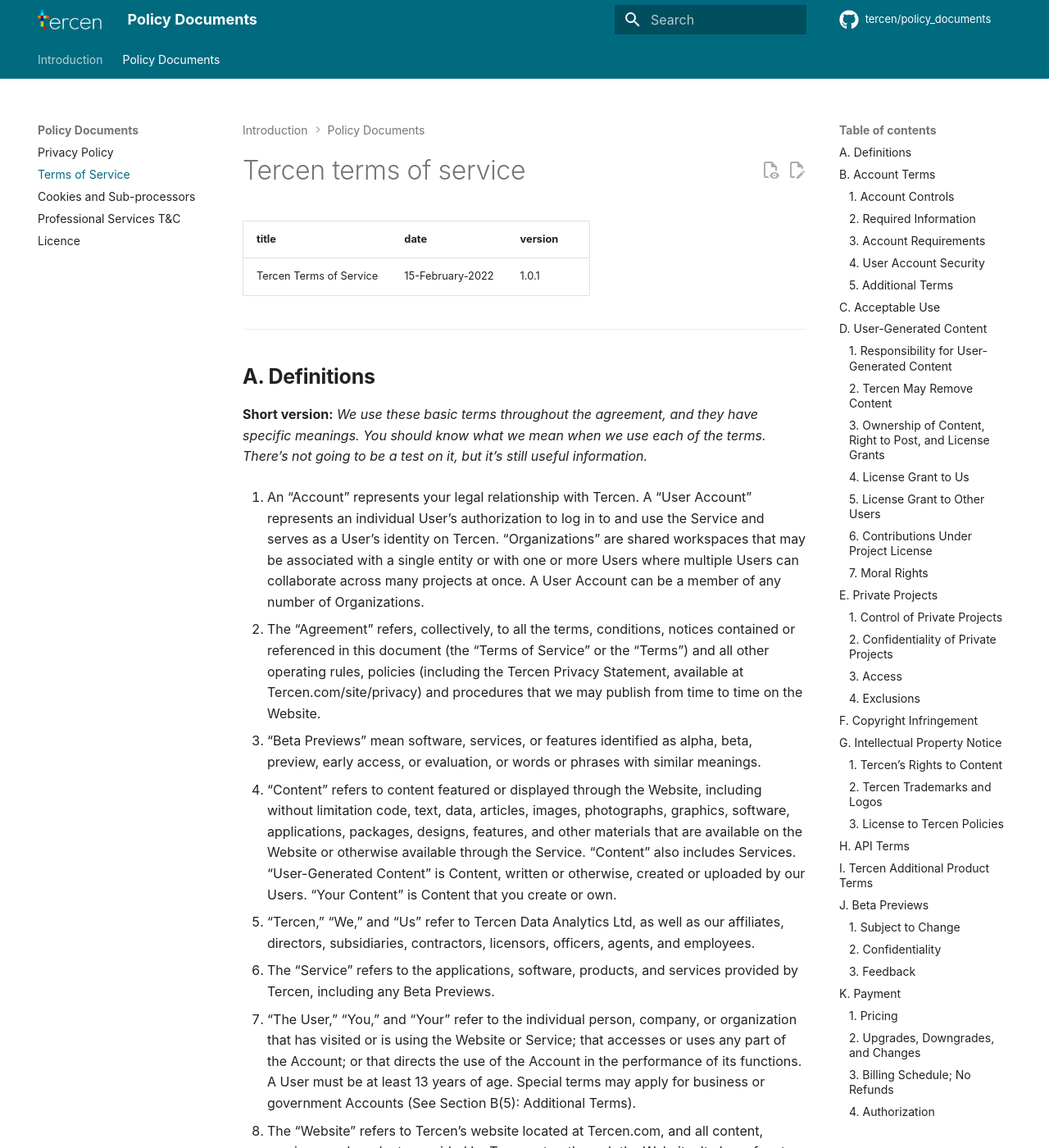
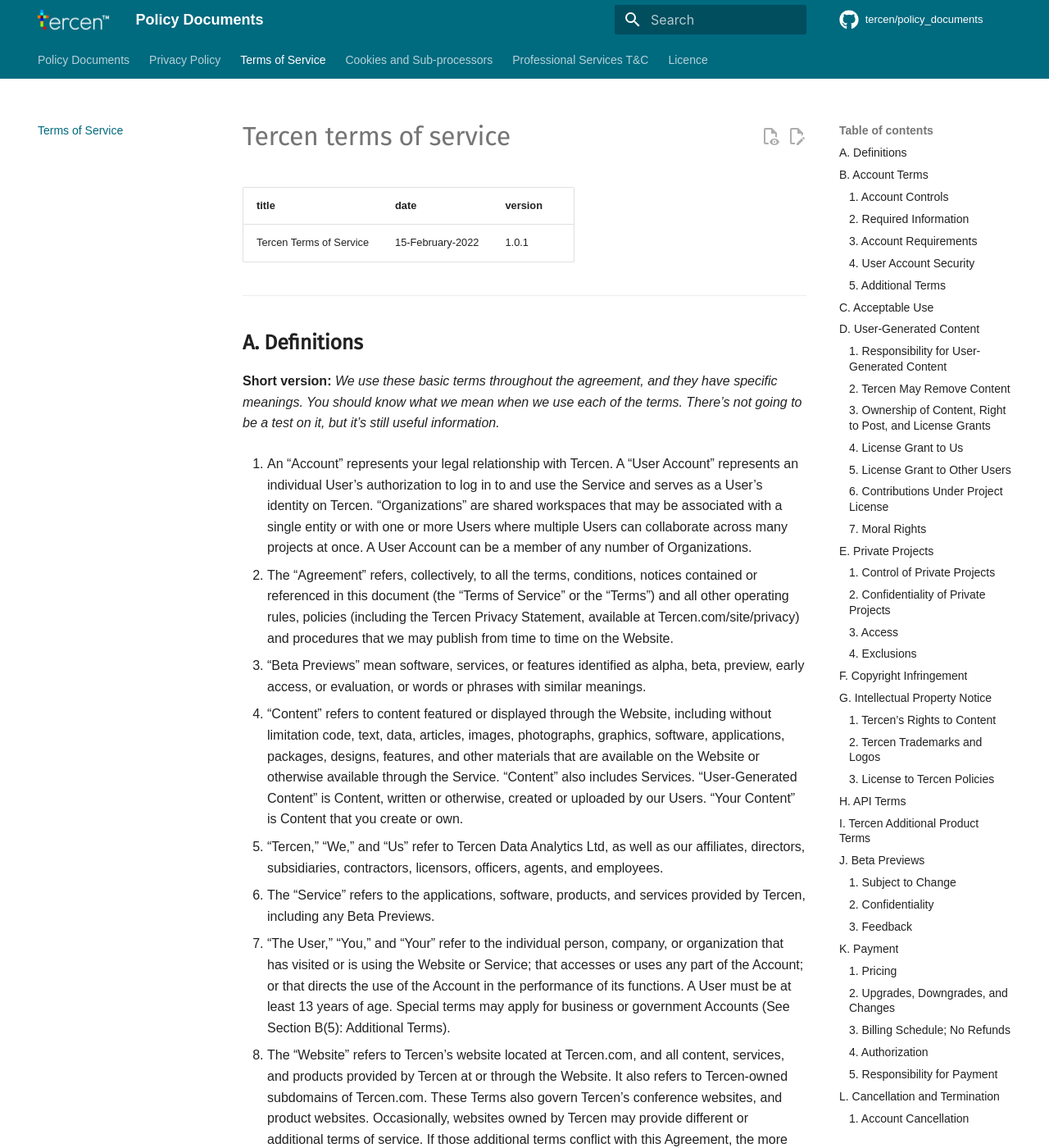
Before and after one commit to tercen/policy_documents, an MkDocs documentation site: the page built from docs/terms-of-service.md, in a window 1280 px wide and 1400 px high. Shown: the whole window at 82% size. Built offline with MkDocs 1.6.1 and Material for MkDocs 9.7.7, drawn with Linux system fonts in a browser that asks for light colours; some web fonts are replaced; comment, search, counter and statistics services are not loaded; the version menu is left out.

Commit message:
Logo, style and nav

```diff
--- a/docs/stylesheets/extra.css
+++ b/docs/stylesheets/extra.css
@@ -1,5 +1,32 @@
+@import url('https://fonts.googleapis.com/css?family=Fira+Sans');
+@import url('https://fonts.googleapis.com/css?family=Source+Sans');
+
 :root {
     --md-primary-fg-color:        #006a7f;
     --md-primary-fg-color--light: #8bbed1;
     --md-primary-fg-color--dark:  #1e5051;
 }
+
+p, div {
+  font-family: 'Source Sans', sans-serif;
+}
+
+h1, h2, h3, li.book-part {
+  font-family: 'Fira Sans', sans-serif;
+  font-weight: bold;
+}
+
+p.caption {
+  color: #777;
+  margin-top: 10px;
+}
+p code {
+  white-space: inherit;
+}
+pre {
+  word-break: normal;
+  word-wrap: normal;
+}
+pre code {
+  white-space: inherit;
+}
--- a/mkdocs.yml
+++ b/mkdocs.yml
@@ -15,7 +15,7 @@
   # custom_dir: .docs/overrides/
   font: false
   favicon: https://tercen.com/_assets/brand/fav.png
-  logo: ./images/Tercen Logo white_vert_B.png
+  logo: ./images/Small Logo white.png
   icon:
     repo: fontawesome/brands/github
   palette:
@@ -27,7 +27,7 @@
     - navigation.path
     - navigation.sections
     #    - navigation.expand
-    - navigation.tabs
+    #    - navigation.tabs
     #    - navigation.tabs.sticky
     - navigation.top
     - navigation.tracking
@@ -103,12 +103,10 @@
 extra:
   version:
     provider: mike
-
 nav:
-  - Introduction: index.md
-  - Policy Documents:
-      - Privacy Policy: Privacy.md
-      - Terms of Service: terms-of-service.md
-      - Cookies and Sub-processors: cookies-and-subprocesses.md
-      - Professional Services T&C: Terms-and-Conditions-Professional-Services.md
-      - Licence: policy-licence.md
+  - Policy Documents: index.md
+  - Privacy Policy: Privacy.md
+  - Terms of Service: terms-of-service.md
+  - Cookies and Sub-processors: cookies-and-subprocesses.md
+  - Professional Services T&C: Terms-and-Conditions-Professional-Services.md
+  - Licence: policy-licence.md
```
Also changed, not shown: README.md (+2 -88 lines), docs/images/Small Logo white.png (added).
